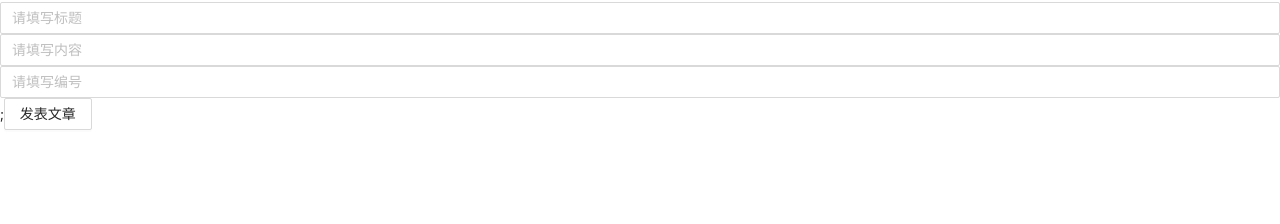
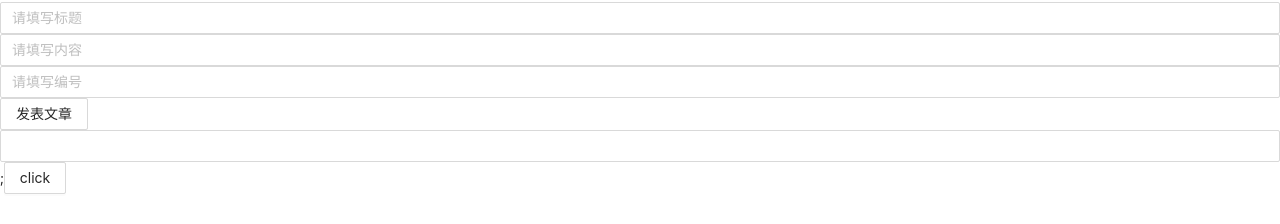
Before and after one commit to Kookoro/EurekaSeveN, a React app in the folder reactdemo/: page /Article in a window 1280 px wide. Shown: the part 162-386 px from the top of the page. Built offline with nearby package versions, Linux system fonts and the light colour scheme.

Commit message:
20200415

```diff
--- a/reactdemo/src/components/Article.js
+++ b/reactdemo/src/components/Article.js
@@ -1,8 +1,9 @@
-import React, { Component, useState } from "react";
-import { Link, useHistory } from "react-router-dom";
+import React, { useState } from "react";
+import { Link } from "react-router-dom";
 import { Button, Input, Alert } from "antd";
 
 const Article = () => {
+  let s1 = "";
   const [isNull, setIsNull] = useState(false);
   const [state, setstate] = useState({
     list: [
@@ -31,6 +32,9 @@ const Article = () => {
     title: "",
     content: "",
   });
+  const showS = () => {
+    console.log(s1.state.value);
+  };
   const onInputChange = (e) => {
     const inputValue = e.target.value,
       inputName = e.target.name;
@@ -109,6 +113,7 @@ const Article = () => {
         <Alert message="Error" type="error" description="请填写内容！"></Alert>
       ) : null}
       <Input
+        autoComplete="off"
         placeholder="请填写标题"
         name="title"
         onChange={(e) => {
@@ -116,6 +121,7 @@ const Article = () => {
         }}
       ></Input>
       <Input
+        autoComplete="off"
         placeholder="请填写内容"
         name="content"
         onChange={(e) => {
@@ -123,13 +129,16 @@ const Article = () => {
         }}
       ></Input>
       <Input
+        autoComplete="off"
         placeholder="请填写编号"
         name="aid"
         onChange={(e) => {
           onInputChange(e);
         }}
       ></Input>
-      ;<Button onClick={addArticle}>发表文章</Button>
+      <Button onClick={addArticle}>发表文章</Button>
+      <Input ref={(s) => (s1 = s)}></Input>;
+      <Button onClick={showS}>click</Button>
     </div>
   );
 };
```
